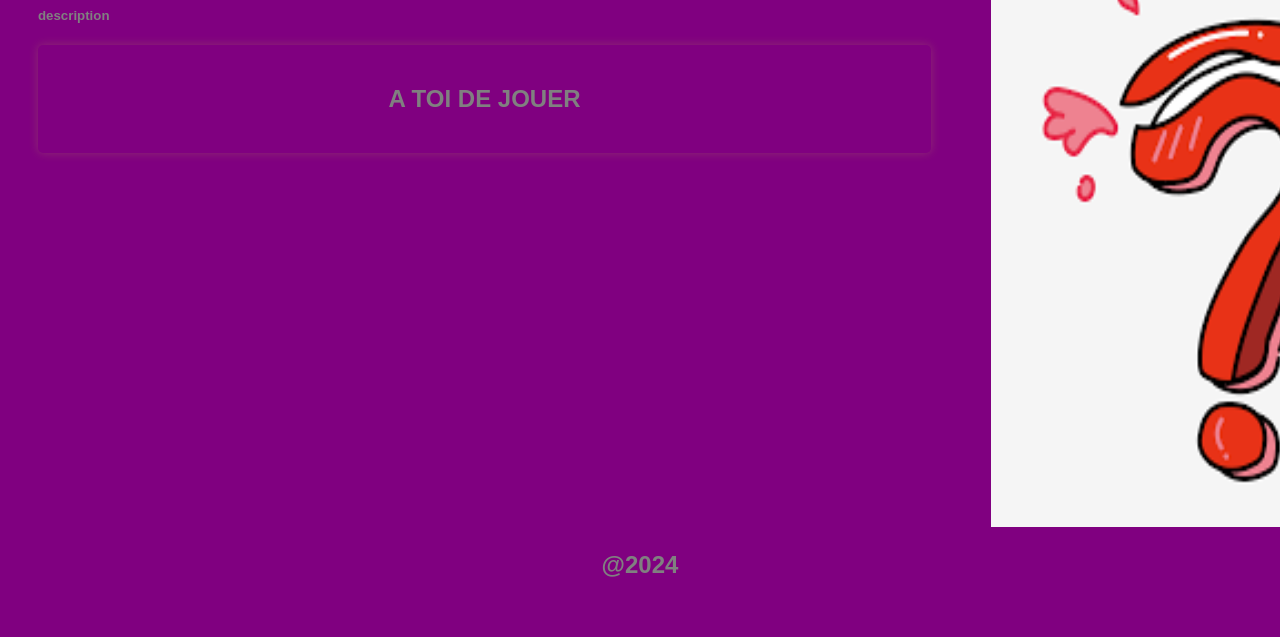
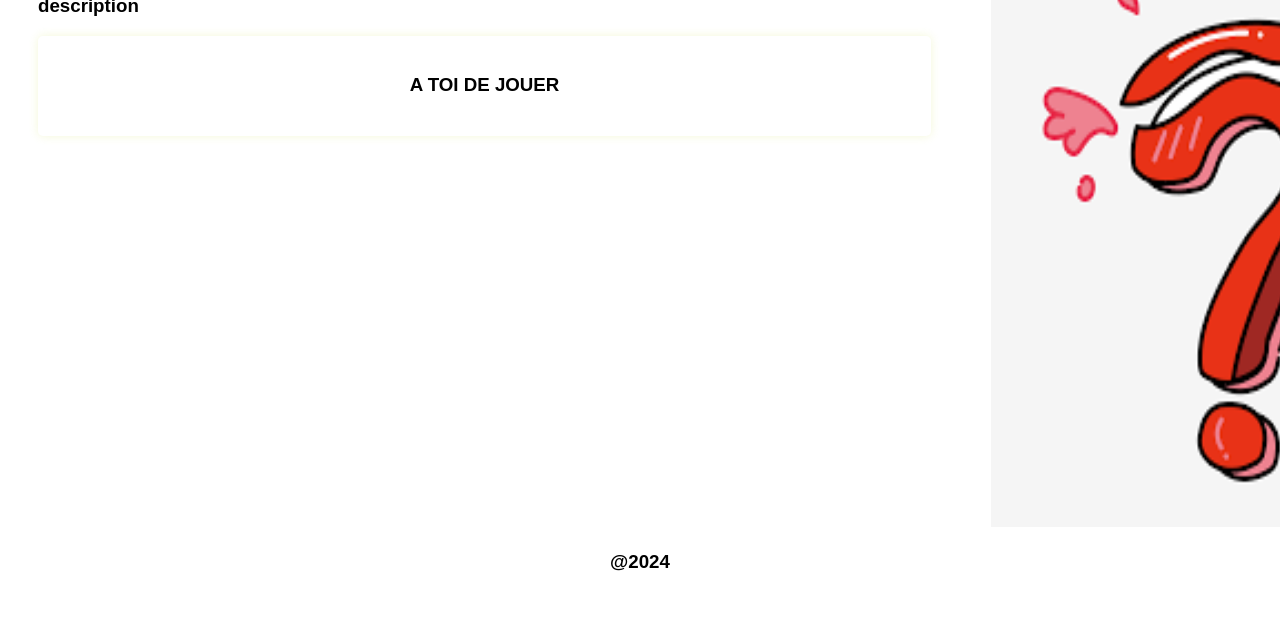
Before and after one commit to aepsilon-tek/miage-numres-step4, a website built with Vite: page front/index.html in a window 1280 px wide. Shown: the part 422-1059 px from the top of the page. Built offline with nearby package versions, Linux system fonts and the light colour scheme; no server answers.

Commit message:
Question 4, 5, 6, 7, 8

```diff
--- a/front/index.html
+++ b/front/index.html
@@ -2,7 +2,7 @@
 <html lang="en">
   <head>
     <meta charset="UTF-8" />
-    <link rel="icon" type="image/svg+xml" href="/vite.svg" />
+    <link rel="icon" alt="Icone quizz" type="image/svg+xml" href="/vite.svg" />
     <link rel="stylesheet" href="https://cdnjs.cloudflare.com/ajax/libs/font-awesome/4.7.0/css/font-awesome.min.css">
     <meta name="viewport" content="width=device-width, initial-scale=1.0" />
     <title>Quizz App</title>
--- a/front/src/about.js
+++ b/front/src/about.js
@@ -4,5 +4,5 @@ import './style.css';
 
 document.querySelector('#app').innerHTML = `
 	<h1>Page about</h1>
-	Pour accéder a la page / <a href="/">click ici</a>
+	Pour accéder a la page / <a alt="Bouton accéder à la page du quizz" href="/">click ici</a>
 `
--- a/front/src/main.js
+++ b/front/src/main.js
@@ -4,40 +4,32 @@ import './style.css';
 document.querySelector('#app').innerHTML = `
         <div class="header" style="cursor:pointer;">
           <h1>My Quizz</h1>
-          Pour accéder a la page /about <a href="about/" style="text-decoration: none;">click ici</a>
+          Pour accéder a la page /about <a alt="Button pour accéder à la page d'accueil" href="about/" style="text-decoration: none;">click ici</a>
         </div>
 
 
-        <div class="topnav">
-          <a href="#" class="fa fa-facebook"></a>
-          <a href="#" class="fa fa-twitter"></a>
-          <a href="#" class="fa fa-google"></a>
-          <a href="#" class="fa fa-linkedin"></a>
-          <a href="#" class="fa fa-youtube"></a>
-          <a href="#" class="fa fa-instagram"></a>
-          <a href="#" class="fa fa-pinterest"></a>
-          <a href="#" class="fa fa-snapchat-ghost"></a>
-          <a href="#" class="fa fa-skype"></a>
-          <a href="#" class="fa fa-android"></a>
-          <a href="#" class="fa fa-dribbble"></a>
-          <a href="#" class="fa fa-vimeo"></a>
-          <a href="#" class="fa fa-tumblr"></a>
-          <a href="#" class="fa fa-vine"></a>
-          <a href="#" class="fa fa-foursquare"></a>
-          <a href="#" class="fa fa-stumbleupon"></a>
-          <a href="#" class="fa fa-flickr"></a>
-          <a href="#" class="fa fa-yahoo"></a>
-          <a href="#" class="fa fa-reddit"></a>
-          <a href="#" class="fa fa-rss"></a>
+        <div class="topnav" role="navigation">
+          <a href="#" aria-label="Accéder à notre page Facebook" class="fa fa-facebook" role="link"></a>
+          <a href="#" aria-label="Accéder à notre page Twitter" class="fa fa-twitter" role="link"></a>
+          <a href="#" aria-label="Accéder à notre page Google Plus" class="fa fa-google" role="link"></a>
+          <a href="#" aria-label="Accéder à notre page LinkedIn" class="fa fa-linkedin" role="link"></a>
+          <a href="#" aria-label="Accéder à notre chaîne YouTube" class="fa fa-youtube" role="link"></a>
+          <a href="#" aria-label="Accéder à notre compte Instagram" class="fa fa-instagram" role="link"></a>
+          <a href="#" aria-label="Accéder à notre page Pinterest" class="fa fa-pinterest" role="link"></a>
+          <a href="#" aria-label="Accéder à notre compte Snapchat" class="fa fa-snapchat-ghost" role="link"></a>
+          <a href="#" aria-label="Nous contacter sur Skype" class="fa fa-skype" role="link"></a>
+          <a href="#" aria-label="Télécharger notre application Android" class="fa fa-android" role="link"></a>
+          <a href="#" aria-label="Voir nos designs sur Dribbble" class="fa fa-dribbble" role="link"></a>
+          <a href="#" aria-label="Regarder nos vidéos sur Vimeo" class="fa fa-vimeo" role="link"></a>
         </div>
 
         <div class="row">
           <div class="leftcolumn">
             <div class="card">
-              <h1>Nom étudiant</h1>
-              <h5>description</h5>
+              <h2>Nom étudiant</h2>
+              <h3>description</h3>
               <div id="quiz">
-                <h2>A TOI DE JOUER</h2>
+                <h3 alt="A toi de jouer" >A TOI DE JOUER</h3>
                 <div id="question"></div>
                 <div id="proposals"></div>
               </div>
@@ -45,12 +37,12 @@ document.querySelector('#app').innerHTML = `
           </div>
           <div class="rightcolumn">
             <div class="card">
-              <img src="/question.png" width="500" height="600">
+              <img alt="Image de point d'intérogation" src="/question.png" width="500" height="600">
             </div>
         </div>
 
         <div class="footer">
-          <h2>@2024</h2>
+          <h3>@2024</h3>
         </div>
 `
 
--- a/front/src/style.css
+++ b/front/src/style.css
@@ -2,8 +2,8 @@
 
 * {
   box-sizing: border-box;
-  background: purple;
-  color:grey;
+  background: white;
+  color:black;
 }
 
 body {
@@ -14,7 +14,6 @@ body {
 .header {
   padding: 30px;
   text-align: center;
-  background: purple;
 }
 
 .header h1 {
@@ -25,7 +24,6 @@ body {
   display:flex;
   justify-content: center;
   overflow: hidden;
-  background: purple;
 }
 
 .topnav a {
@@ -36,7 +34,6 @@ body {
 }
 
 .topnav a:hover {
-  background: purple;
   color: black;
 }
 
@@ -48,12 +45,10 @@ body {
 .rightcolumn {
   float: left;
   width: 25%;
-  background-color: purple;
   padding-left: 20px;
 }
 
 .card {
-  background-color: purple;
   padding: 20px;
   margin-top: 20px;
 }
@@ -68,14 +63,12 @@ body {
 .footer {
   padding: 20px;
   text-align: center;
-  background: purple;
   margin-top: 20px;
 }
 
 #quiz {
   margin: 0 auto;
   padding: 20px;
-  background: purple;
   border-radius: 5px;
   box-shadow: 0 0 10px rgba(198, 222, 60, 0.2);
   text-align: center;
```
Also changed, not shown: Questions.md (+14 -4 lines), image-1.png (added), image-2.png (added).
